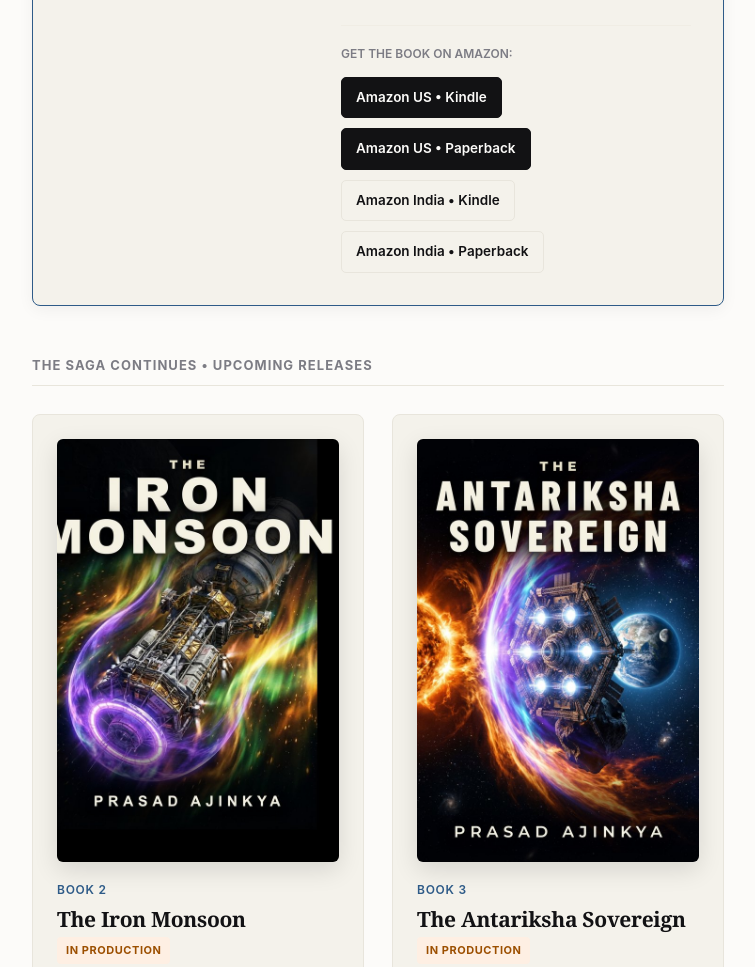
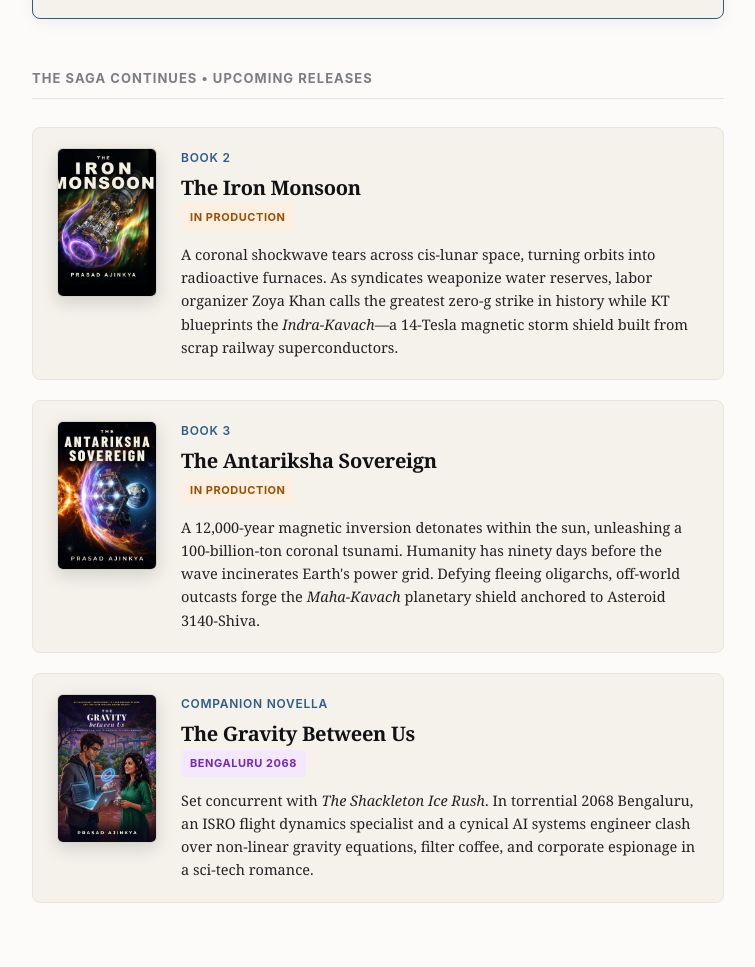
Before and after one commit to kidakaka/kidakaka.github.io, an Astro site: page /books in a window 1280 px wide. Shown: the part 1480-2447 px from the top of the page, without its empty margins (262-1017 px from the left). Built offline with nearby package versions, Linux system fonts and the light colour scheme; Astro itself is replaced by a stand-in of ours.

Commit message:
style(books): scale down thumbnails and convert upcoming books to horizontal rows

```diff
--- a/public/style.css
+++ b/public/style.css
@@ -1142,11 +1142,11 @@ footer a:hover {
   background: var(--bg-surface);
   border: 1px solid var(--border);
   border-radius: 8px;
-  padding: 32px;
+  padding: 28px;
   margin-bottom: 36px;
   display: grid;
-  grid-template-columns: 240px 1fr;
-  gap: 36px;
+  grid-template-columns: 180px 1fr;
+  gap: 32px;
   align-items: start;
   transition: border-color 0.15s ease, box-shadow 0.15s ease;
 }
@@ -1160,7 +1160,8 @@ footer a:hover {
   width: 100%;
   border-radius: 6px;
   overflow: hidden;
-  box-shadow: 0 8px 24px rgba(0, 0, 0, 0.12);
+  box-shadow: 0 6px 18px rgba(0, 0, 0, 0.14), inset 2px 0 3px rgba(255, 255, 255, 0.18);
+  border: 1px solid rgba(0, 0, 0, 0.08);
   background: var(--border);
   line-height: 0;
 }
@@ -1249,6 +1250,10 @@ footer a:hover {
 @media (prefers-color-scheme: dark) {
   .book-card.featured {
     box-shadow: 0 4px 20px rgba(0, 0, 0, 0.35);
+  }
+  .book-cover-wrap {
+    border-color: rgba(255, 255, 255, 0.1);
+    box-shadow: 0 6px 20px rgba(0, 0, 0, 0.45), inset 1px 0 2px rgba(255, 255, 255, 0.12);
   }
   .book-badge.available {
     background: #133924;
@@ -1343,11 +1348,11 @@ footer a:hover {
   text-decoration: none !important;
 }
 
-/* Secondary Upcoming Grid */
+/* Secondary Upcoming List (Editorial Horizontal Rows) */
 .books-grid-secondary {
-  display: grid;
-  grid-template-columns: repeat(auto-fill, minmax(280px, 1fr));
-  gap: 28px;
+  display: flex;
+  flex-direction: column;
+  gap: 20px;
   margin-bottom: 48px;
 }
 
@@ -1355,24 +1360,48 @@ footer a:hover {
   background: var(--bg-surface);
   border: 1px solid var(--border);
   border-radius: 8px;
-  padding: 24px;
-  display: flex;
-  flex-direction: column;
+  padding: 20px 24px;
+  display: grid;
+  grid-template-columns: 100px 1fr;
+  gap: 24px;
+  align-items: start;
+  transition: border-color 0.15s ease, box-shadow 0.15s ease;
+}
+
+.book-card-mini:hover {
+  border-color: var(--border-hover, var(--text-muted));
 }
 
 .book-card-mini .book-cover-wrap {
-  margin-bottom: 18px;
+  width: 100px;
+  max-width: 100px;
+  margin-bottom: 0;
+  flex-shrink: 0;
+}
+
+.book-mini-content {
+  display: flex;
+  flex-direction: column;
+  min-width: 0;
 }
 
 .book-card-mini .book-title {
-  font-size: 21px;
+  font-size: 20px;
   margin-bottom: 4px;
+}
+
+.book-card-mini .book-badges {
+  margin-bottom: 12px;
 }
 
 .book-card-mini .book-blurb {
   font-size: 14.5px;
   line-height: 1.6;
-  margin-bottom: 14px;
+  margin-bottom: 0;
+}
+
+.book-card-mini .book-blurb p {
+  margin-bottom: 0;
 }
 
 @media (max-width: 680px) {
@@ -1383,8 +1412,28 @@ footer a:hover {
   }
 
   .book-cover-wrap {
-    max-width: 220px;
+    max-width: 160px;
     margin: 0 auto;
+  }
+
+  .book-card-mini {
+    grid-template-columns: 85px 1fr;
+    gap: 16px;
+    padding: 16px;
+  }
+
+  .book-card-mini .book-cover-wrap {
+    width: 85px;
+    max-width: 85px;
+  }
+
+  .book-card-mini .book-title {
+    font-size: 18px;
+  }
+
+  .book-card-mini .book-blurb {
+    font-size: 13.5px;
+    line-height: 1.55;
   }
 }
 
--- a/src/styles/style.css
+++ b/src/styles/style.css
@@ -1142,11 +1142,11 @@ footer a:hover {
   background: var(--bg-surface);
   border: 1px solid var(--border);
   border-radius: 8px;
-  padding: 32px;
+  padding: 28px;
   margin-bottom: 36px;
   display: grid;
-  grid-template-columns: 240px 1fr;
-  gap: 36px;
+  grid-template-columns: 180px 1fr;
+  gap: 32px;
   align-items: start;
   transition: border-color 0.15s ease, box-shadow 0.15s ease;
 }
@@ -1160,7 +1160,8 @@ footer a:hover {
   width: 100%;
   border-radius: 6px;
   overflow: hidden;
-  box-shadow: 0 8px 24px rgba(0, 0, 0, 0.12);
+  box-shadow: 0 6px 18px rgba(0, 0, 0, 0.14), inset 2px 0 3px rgba(255, 255, 255, 0.18);
+  border: 1px solid rgba(0, 0, 0, 0.08);
   background: var(--border);
   line-height: 0;
 }
@@ -1249,6 +1250,10 @@ footer a:hover {
 @media (prefers-color-scheme: dark) {
   .book-card.featured {
     box-shadow: 0 4px 20px rgba(0, 0, 0, 0.35);
+  }
+  .book-cover-wrap {
+    border-color: rgba(255, 255, 255, 0.1);
+    box-shadow: 0 6px 20px rgba(0, 0, 0, 0.45), inset 1px 0 2px rgba(255, 255, 255, 0.12);
   }
   .book-badge.available {
     background: #133924;
@@ -1343,11 +1348,11 @@ footer a:hover {
   text-decoration: none !important;
 }
 
-/* Secondary Upcoming Grid */
+/* Secondary Upcoming List (Editorial Horizontal Rows) */
 .books-grid-secondary {
-  display: grid;
-  grid-template-columns: repeat(auto-fill, minmax(280px, 1fr));
-  gap: 28px;
+  display: flex;
+  flex-direction: column;
+  gap: 20px;
   margin-bottom: 48px;
 }
 
@@ -1355,24 +1360,48 @@ footer a:hover {
   background: var(--bg-surface);
   border: 1px solid var(--border);
   border-radius: 8px;
-  padding: 24px;
-  display: flex;
-  flex-direction: column;
+  padding: 20px 24px;
+  display: grid;
+  grid-template-columns: 100px 1fr;
+  gap: 24px;
+  align-items: start;
+  transition: border-color 0.15s ease, box-shadow 0.15s ease;
+}
+
+.book-card-mini:hover {
+  border-color: var(--border-hover, var(--text-muted));
 }
 
 .book-card-mini .book-cover-wrap {
-  margin-bottom: 18px;
+  width: 100px;
+  max-width: 100px;
+  margin-bottom: 0;
+  flex-shrink: 0;
+}
+
+.book-mini-content {
+  display: flex;
+  flex-direction: column;
+  min-width: 0;
 }
 
 .book-card-mini .book-title {
-  font-size: 21px;
+  font-size: 20px;
   margin-bottom: 4px;
+}
+
+.book-card-mini .book-badges {
+  margin-bottom: 12px;
 }
 
 .book-card-mini .book-blurb {
   font-size: 14.5px;
   line-height: 1.6;
-  margin-bottom: 14px;
+  margin-bottom: 0;
+}
+
+.book-card-mini .book-blurb p {
+  margin-bottom: 0;
 }
 
 @media (max-width: 680px) {
@@ -1383,8 +1412,28 @@ footer a:hover {
   }
 
   .book-cover-wrap {
-    max-width: 220px;
+    max-width: 160px;
     margin: 0 auto;
+  }
+
+  .book-card-mini {
+    grid-template-columns: 85px 1fr;
+    gap: 16px;
+    padding: 16px;
+  }
+
+  .book-card-mini .book-cover-wrap {
+    width: 85px;
+    max-width: 85px;
+  }
+
+  .book-card-mini .book-title {
+    font-size: 18px;
+  }
+
+  .book-card-mini .book-blurb {
+    font-size: 13.5px;
+    line-height: 1.55;
   }
 }
 
```
